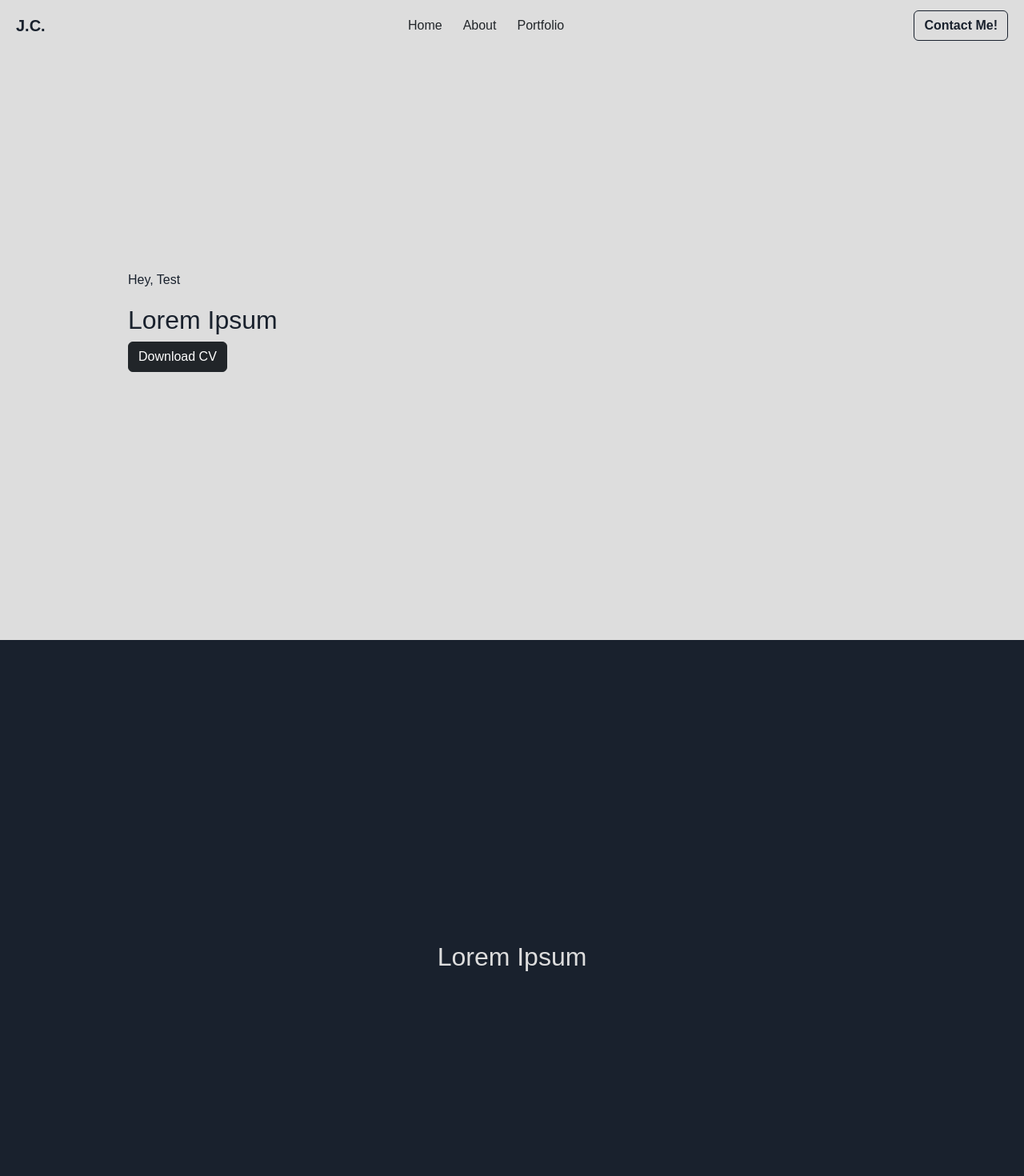
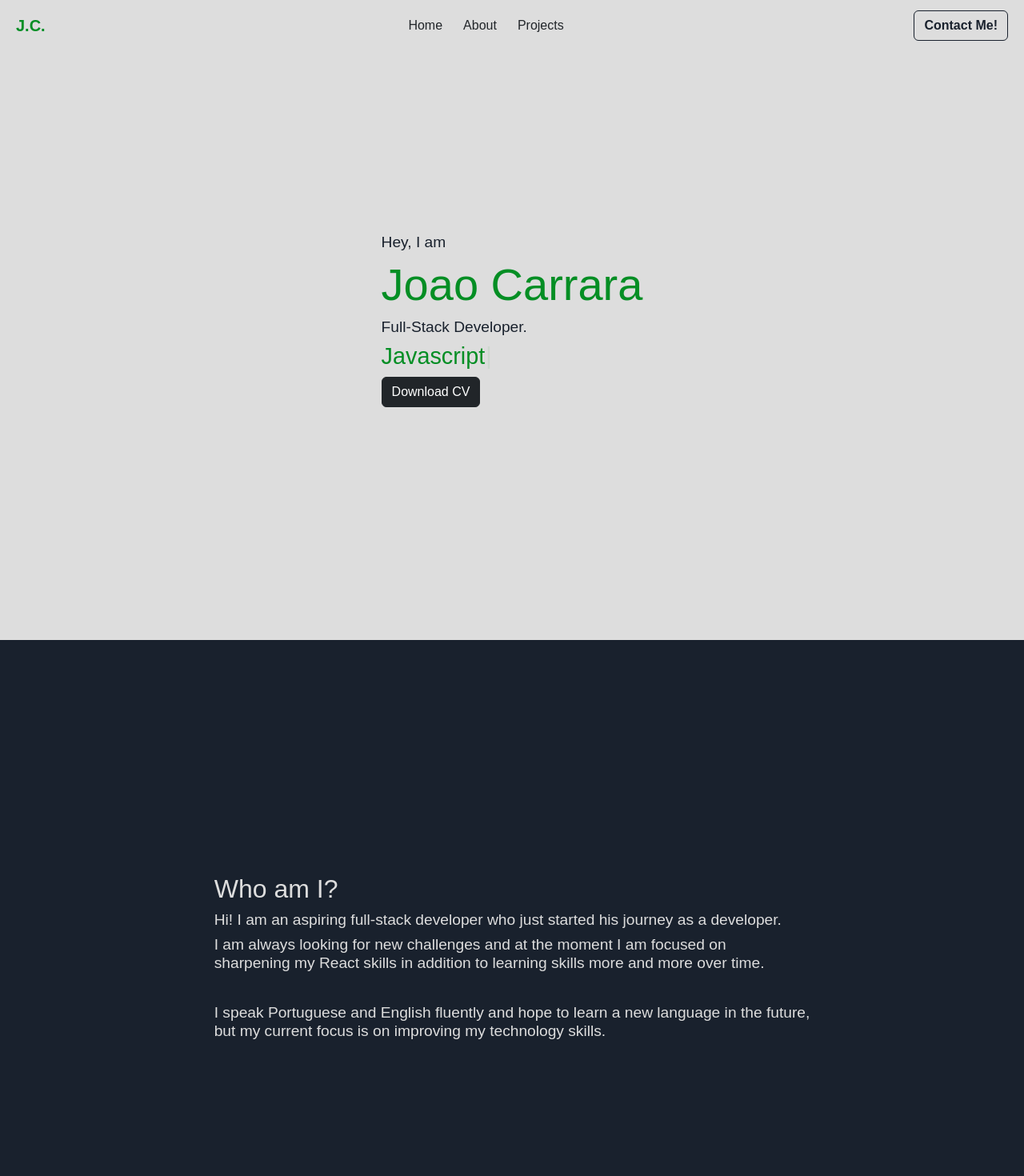
Before and after one commit to Carrara1/Portfolio, a React (Vite) app: page / in a window 1280 px wide. Shown: the top 1470 px of the page at 80% size. Built offline with nearby package versions, Linux system fonts and the light colour scheme.

Commit message:
Updated Project

```diff
--- a/package.json
+++ b/package.json
@@ -14,7 +14,8 @@
     "react": "^18.2.0",
     "react-bootstrap": "^2.8.0",
     "react-dom": "^18.2.0",
-    "styled-components": "^6.0.7"
+    "styled-components": "^6.0.7",
+    "typewriter-effect": "^2.20.1"
   },
   "devDependencies": {
     "@types/react": "^18.2.15",
--- a/src/App.jsx
+++ b/src/App.jsx
@@ -1,7 +1,8 @@
 import HomeNavbar from "./components/HomeNavbar";
 import "bootstrap/dist/css/bootstrap.min.css";
-import HomePage from "./components/HomePage";
-import AboutPage from "./components/AboutPage";
+import HomePage from "./pages/HomePage";
+import AboutPage from "./pages/AboutPage";
+import ProjectsPage from "./pages/ProjectsPage";
 
 function App() {
 	return (
@@ -9,6 +10,7 @@ function App() {
 			<HomeNavbar />
 			<HomePage />
 			<AboutPage />
+			<ProjectsPage />
 		</>
 	);
 }
--- a/src/components/AboutPage.jsx
+++ /dev/null
@@ -1,11 +0,0 @@
-const AboutPage = () => {
-	return (
-		<div className="about-page">
-			<div className="bio">
-				<h2 id="about">Lorem Ipsum</h2>
-			</div>
-		</div>
-	);
-};
-
-export default AboutPage;
--- a/src/components/HomeNavbar.jsx
+++ b/src/components/HomeNavbar.jsx
@@ -1,5 +1,4 @@
-import { useState } from "react";
-import { useRef } from "react";
+import { useState, useRef } from "react";
 
 import Button from "react-bootstrap/Button";
 import Offcanvas from "react-bootstrap/Offcanvas";
@@ -33,7 +32,7 @@ function HomeNavbar() {
 
 	return (
 		<>
-			<Navbar fixed="top" bg="custom" data-bs-theme="light">
+			<Navbar fixed="top" data-bs-theme="light">
 				<Navbar.Brand onClick={handleBrandClick}> J.C. </Navbar.Brand>
 				<Modal
 					show={showModal}
@@ -42,7 +41,7 @@ function HomeNavbar() {
 					keyboard={false}
 				>
 					<Modal.Header closeButton>
-						<Modal.Title>EasterEggL</Modal.Title>
+						<Modal.Title>EasterEgg</Modal.Title>
 					</Modal.Header>
 					<Modal.Body>Congrats, you found the easteregg!</Modal.Body>
 				</Modal>
@@ -57,8 +56,12 @@ function HomeNavbar() {
 				>
 					About
 				</Button>
-				<Button className="nav-buttons" variant="">
-					Portfolio
+				<Button
+					onClick={() => window.location.replace("#projects")}
+					className="nav-buttons"
+					variant=""
+				>
+					Projects
 				</Button>
 
 				<Button className="ms-auto" variant="outline-dark" onClick={handleShow}>
--- a/src/components/HomePage.jsx
+++ /dev/null
@@ -1,15 +0,0 @@
-import Button from "react-bootstrap/Button";
-
-const HomePage = () => {
-	return (
-		<div className="home-page">
-			<div className="bio">
-				<p>Hey, Test</p>
-				<h2>Lorem Ipsum</h2>
-				<Button variant="dark">Download CV</Button>
-			</div>
-		</div>
-	);
-};
-
-export default HomePage;
--- a/src/index.css
+++ b/src/index.css
@@ -34,14 +34,14 @@ body {
   background-color: #ddd;
 }
 .navbar{
-  background-color: #19212D;
+  background-color: #ddd;
   padding: 10;
   margin: 0;
 }
 
 .navbar-brand{
   font-size: 20px;
-  color: #19212D;
+  color: #048e24;
   font-weight: bold;
   margin-left: 20px;
 }
@@ -59,10 +59,10 @@ body {
 
 .home-page {
   display: flex;
-  justify-content: left;
+  justify-content: center;
   align-items: center;
-  padding-left: 10rem;
   height: 100vh; /* Adjust as needed */
+
 }
 
 .about-page {
@@ -79,3 +79,34 @@ body {
   display: flex;
   align-items: center; /* Add some space between buttons */
 }
+
+
+.h1-home {
+  font-size: 1.2rem;
+}
+.h2-home {
+  color: #048e24;
+  font-size: 3.5rem;
+}
+
+.h3-home {
+  color: #048e24;
+  font-size: 1.8rem;
+}
+
+
+.projects-page {
+  display: flex;
+  justify-content: center;
+  align-items: center;
+  background-color: #19212D;
+  color: #ddd;
+  height: 100vh; /* Adjust as needed */
+}
+
+.h1-about {
+  font-size: 2rem;
+}
+.h2-about {
+  font-size: 1.2rem;
+}
--- /dev/null
+++ b/src/pages/AboutPage.jsx
@@ -0,0 +1,30 @@
+const AboutPage = () => {
+	return (
+		<div className="about-page" id="about">
+			<div className="bio">
+				<div>
+					<h1 className="h1-about">Who am I?</h1>
+					<h2 className="h2-about">
+						Hi! I am an aspiring full-stack developer who just started his
+						journey as a developer.
+					</h2>
+					<h2 className="h2-about">
+						I am always looking for new challenges and at the moment I am
+						focused on <br />
+						sharpening my React skills in addition to learning skills more and
+						more over time.
+					</h2>
+					<br />
+					<h2 className="h2-about">
+						I speak Portuguese and English fluently and hope to learn a new
+						language in the future,
+						<br />
+						but my current focus is on improving my technology skills.
+					</h2>
+				</div>
+			</div>
+		</div>
+	);
+};
+
+export default AboutPage;
--- /dev/null
+++ b/src/pages/HomePage.jsx
@@ -0,0 +1,27 @@
+import Button from "react-bootstrap/Button";
+import Typewriter from "typewriter-effect";
+
+const HomePage = () => {
+	return (
+		<div className="home-page">
+			<div className="bio">
+				<h1 className="h1-home">Hey, I am </h1>
+				<h2 className="h2-home">Joao Carrara</h2>
+				<h1 className="h1-home">Full-Stack Developer.</h1>
+				<h3 className="h3-home">
+					<Typewriter
+						options={{
+							strings: ["React", "Javascript", "Python", "HTML", "CSS"],
+							autoStart: true,
+							loop: true,
+						}}
+					/>
+				</h3>
+
+				<Button variant="dark">Download CV</Button>
+			</div>
+		</div>
+	);
+};
+
+export default HomePage;
--- /dev/null
+++ b/src/pages/ProjectsPage.jsx
@@ -0,0 +1,13 @@
+function ProjectsPage() {
+	return (
+		<div className="projects-page">
+			<div className="bio">
+				<div className="text" id="projects">
+					<h1>Lorem Ipsum</h1>
+				</div>
+			</div>
+		</div>
+	);
+}
+
+export default ProjectsPage;
```
Also changed, not shown: 1 other file (tests, documents, lock files or other folders).
